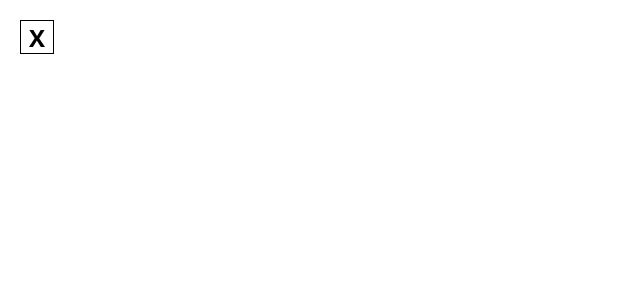
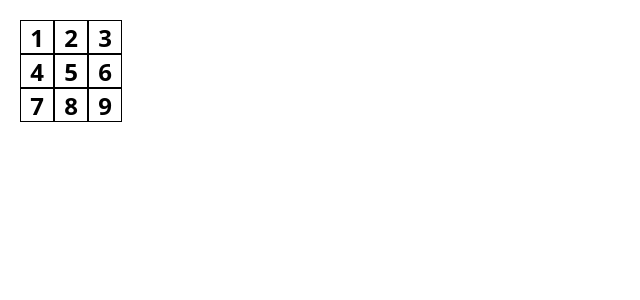
Before and after one commit to etranger2268/tutorial-react, a React (Vite) app: page / in a window 1280 px wide. Shown: the top 300 px of the page, without its empty margins (0-640 px from the left). Built offline with nearby package versions, Linux system fonts and the light colour scheme.

Commit message:
develop-02

```diff
--- /dev/null
+++ b/src/Board.jsx
@@ -0,0 +1,66 @@
+export default function Board() {
+  return (
+    <div className="m-5 p-0">
+      <div className="flex">
+        <button
+          type="button"
+          className="bg-white border float-left text-2xl font-bold leading-8.5 h-8.5 mr-[-1]px mt-[-1]px p-0 text-center w-8.5"
+        >
+          1
+        </button>
+        <button
+          type="button"
+          className="bg-white border float-left text-2xl font-bold leading-8.5 h-8.5 mr-[-1]px mt-[-1]px p-0 text-center w-8.5"
+        >
+          2
+        </button>
+        <button
+          type="button"
+          className="bg-white border float-left text-2xl font-bold leading-8.5 h-8.5 mr-[-1]px mt-[-1]px p-0 text-center w-8.5"
+        >
+          3
+        </button>
+      </div>
+      <div className="flex">
+        <button
+          type="button"
+          className="bg-white border float-left text-2xl font-bold leading-8.5 h-8.5 mr-[-1]px mt-[-1]px p-0 text-center w-8.5"
+        >
+          4
+        </button>
+        <button
+          type="button"
+          className="bg-white border float-left text-2xl font-bold leading-8.5 h-8.5 mr-[-1]px mt-[-1]px p-0 text-center w-8.5"
+        >
+          5
+        </button>
+        <button
+          type="button"
+          className="bg-white border float-left text-2xl font-bold leading-8.5 h-8.5 mr-[-1]px mt-[-1]px p-0 text-center w-8.5"
+        >
+          6
+        </button>
+      </div>
+      <div className="flex">
+        <button
+          type="button"
+          className="bg-white border float-left text-2xl font-bold leading-8.5 h-8.5 mr-[-1]px mt-[-1]px p-0 text-center w-8.5"
+        >
+          7
+        </button>
+        <button
+          type="button"
+          className="bg-white border float-left text-2xl font-bold leading-8.5 h-8.5 mr-[-1]px mt-[-1]px p-0 text-center w-8.5"
+        >
+          8
+        </button>
+        <button
+          type="button"
+          className="bg-white border float-left text-2xl font-bold leading-8.5 h-8.5 mr-[-1]px mt-[-1]px p-0 text-center w-8.5"
+        >
+          9
+        </button>
+      </div>
+    </div>
+  );
+}
--- a/src/Square.jsx
+++ /dev/null
@@ -1,12 +0,0 @@
-export default function Square() {
-  return (
-    <div className="m-5 p-0">
-      <button
-        type="button"
-        className="bg-white border float-left text-2xl font-bold leading-8.5 h-8.5 mr-[-1]px mt-[-1]px p-0 text-center w-8.5"
-      >
-        X
-      </button>
-    </div>
-  );
-}
--- a/src/main.jsx
+++ b/src/main.jsx
@@ -1,12 +1,12 @@
 import { StrictMode } from 'react';
 import { createRoot } from 'react-dom/client';
 import './index.css';
-import Square from './Square.jsx';
+import Board from './Board.jsx';
 
 const rootElement = document.getElementById('root');
 const root = createRoot(rootElement);
 root.render(
   <StrictMode>
-    <Square />
+    <Board />
   </StrictMode>,
 );
```
